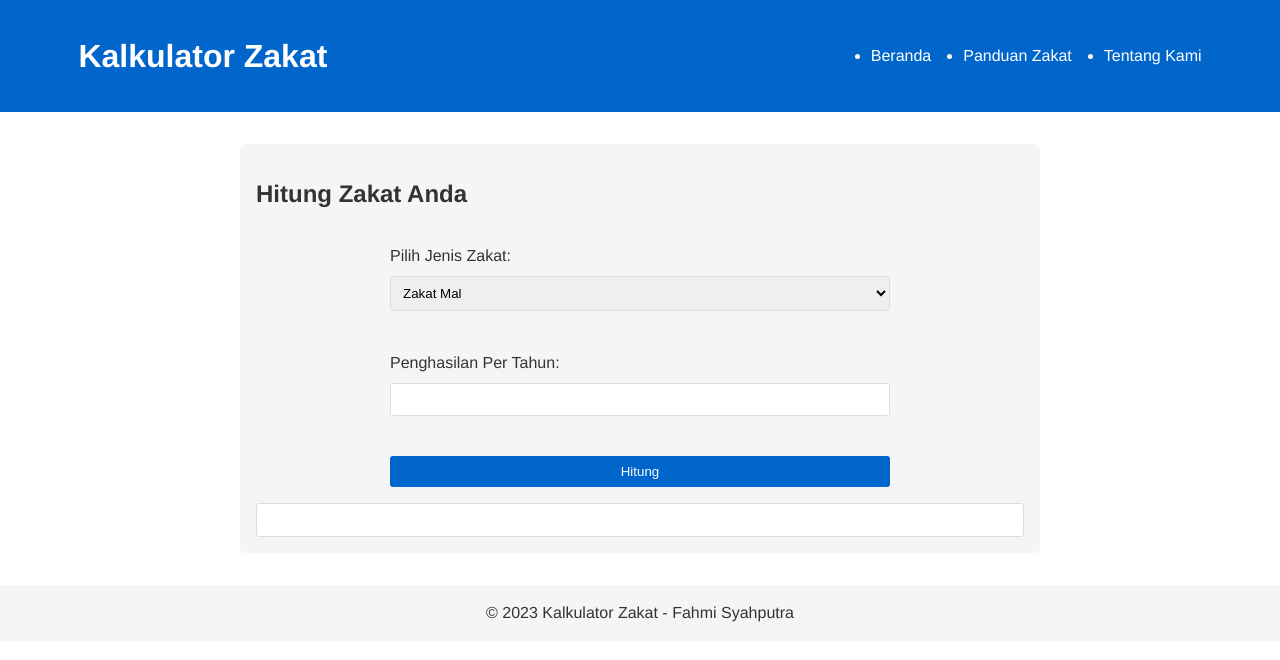
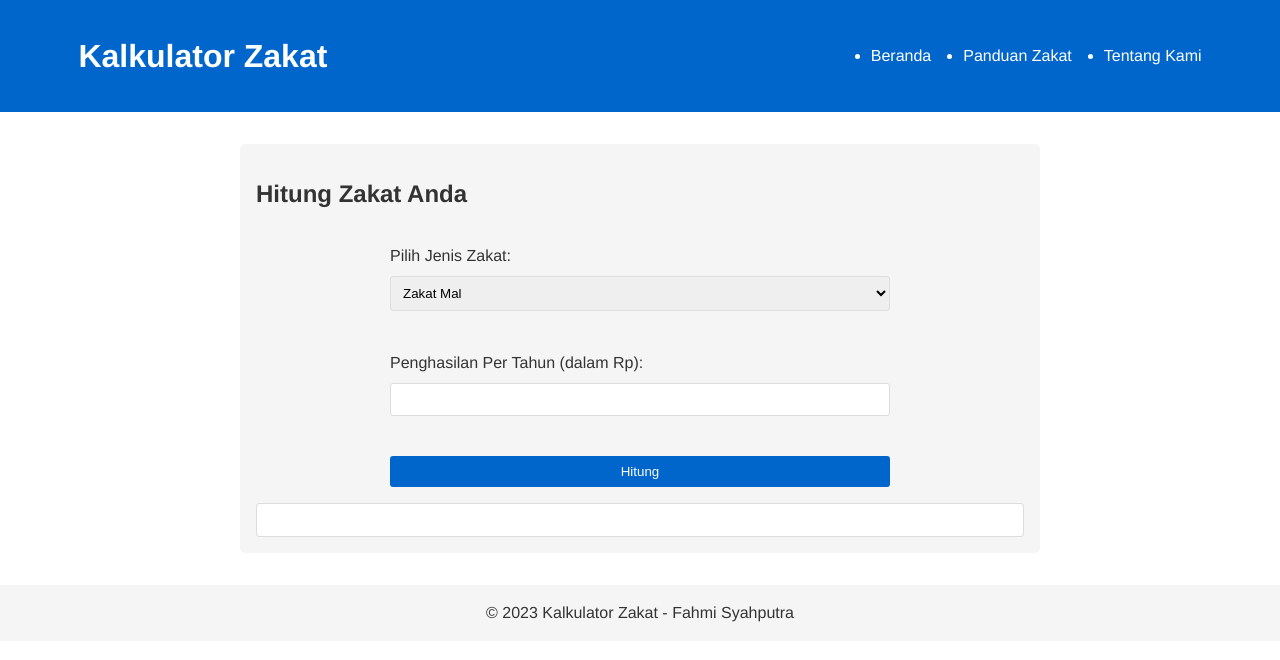
Before and after one commit to fahmisyahputra/kalkulator-zakat-simple, a plain HTML site: page index.html in a window 1280 px wide. Drawn offline with Linux system fonts and the light colour scheme.

Commit message:
Update index.html

```diff
--- a/index.html
+++ b/index.html
@@ -40,7 +40,7 @@
           </option>
         </select>
         <br />
-        <label for="jumlah-zakat">Penghasilan Per Tahun:</label>
+        <label for="jumlah-zakat">Penghasilan Per Tahun (dalam Rp):</label>
         <input type="text" id="jumlah-zakat" name="jumlah-zakat" />
         <br />
         <button type="submit">Hitung</button>
```
